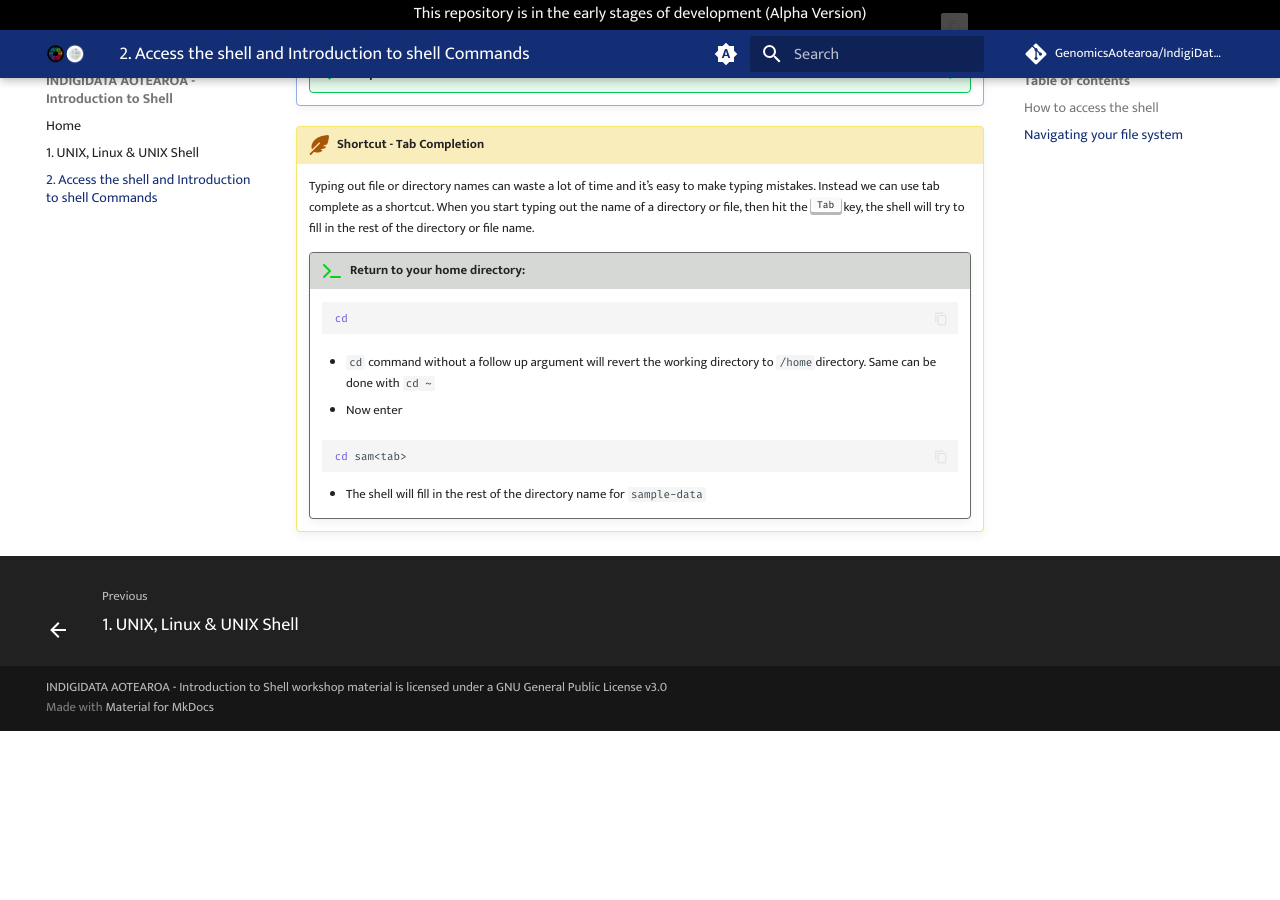
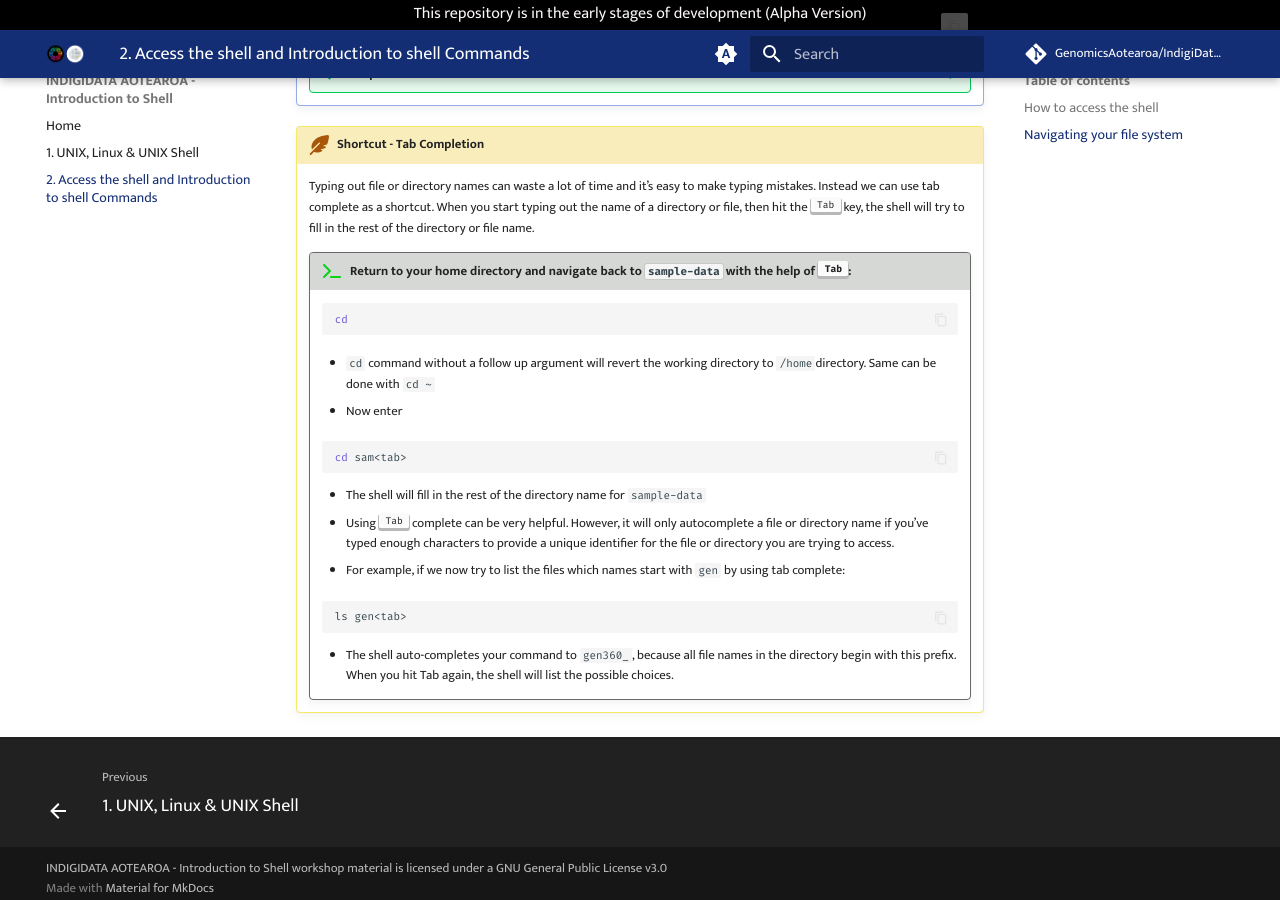
Before and after one commit to GenomicsAotearoa/IndigiDataAotearoa-IntroToShell, an MkDocs documentation site: the page built from docs/2-intro2shellcommands.md, in a window 1280 px wide and 900 px high, scrolled down 1851 px. Built offline with MkDocs 1.6.1 and Material for MkDocs 9.7.7, drawn with Linux system fonts in a browser that asks for light colours; comment, search, counter and statistics services are not loaded; before the commit the page ends 2582 px from its top, so only the background shows below that.

Commit message:
help tab

````diff
--- a/docs/2-intro2shellcommands.md
+++ b/docs/2-intro2shellcommands.md
@@ -80,7 +80,7 @@ Several commands are frequently used to create, inspect, rename, and delete file
 
     Typing out file or directory names can waste a lot of time and it’s easy to make typing mistakes. Instead we can use tab complete as a shortcut. When you start typing out the name of a directory or file, then hit the <KBD>Tab</KBD> key, the shell will try to fill in the rest of the directory or file name.
 
-    !!! terminal-2 "Return to your home directory:"
+    !!! terminal-2 "Return to your home directory and navigate back to `sample-data` with the help of <KBD>Tab</KBD>:"
 
         ```bash
         cd
@@ -95,3 +95,12 @@ Several commands are frequently used to create, inspect, rename, and delete file
         ```
 
         - The shell will fill in the rest of the directory name for `sample-data`
+        - Using <KBD>Tab</KBD> complete can be very helpful. However, it will only autocomplete a file or directory name if you’ve typed enough characters to provide a unique identifier for the file or directory you are trying to access.
+
+        - For example, if we now try to list the files which names start with `gen` by using tab complete:
+
+        ```bash
+        ls gen<tab>
+        ```
+
+        - The shell auto-completes your command to `gen360_`, because all file names in the directory begin with this prefix. When you hit Tab again, the shell will list the possible choices.
````
